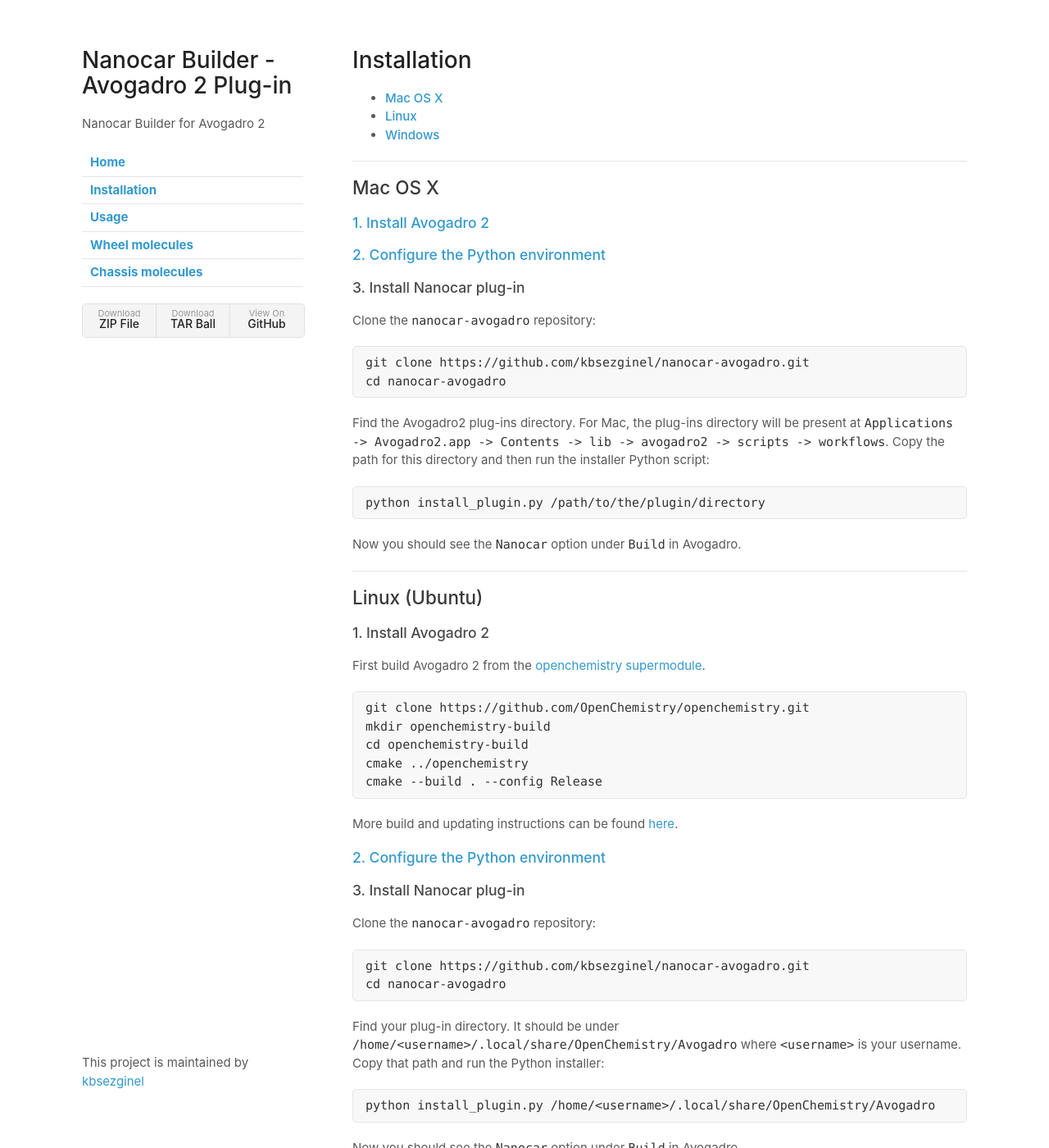
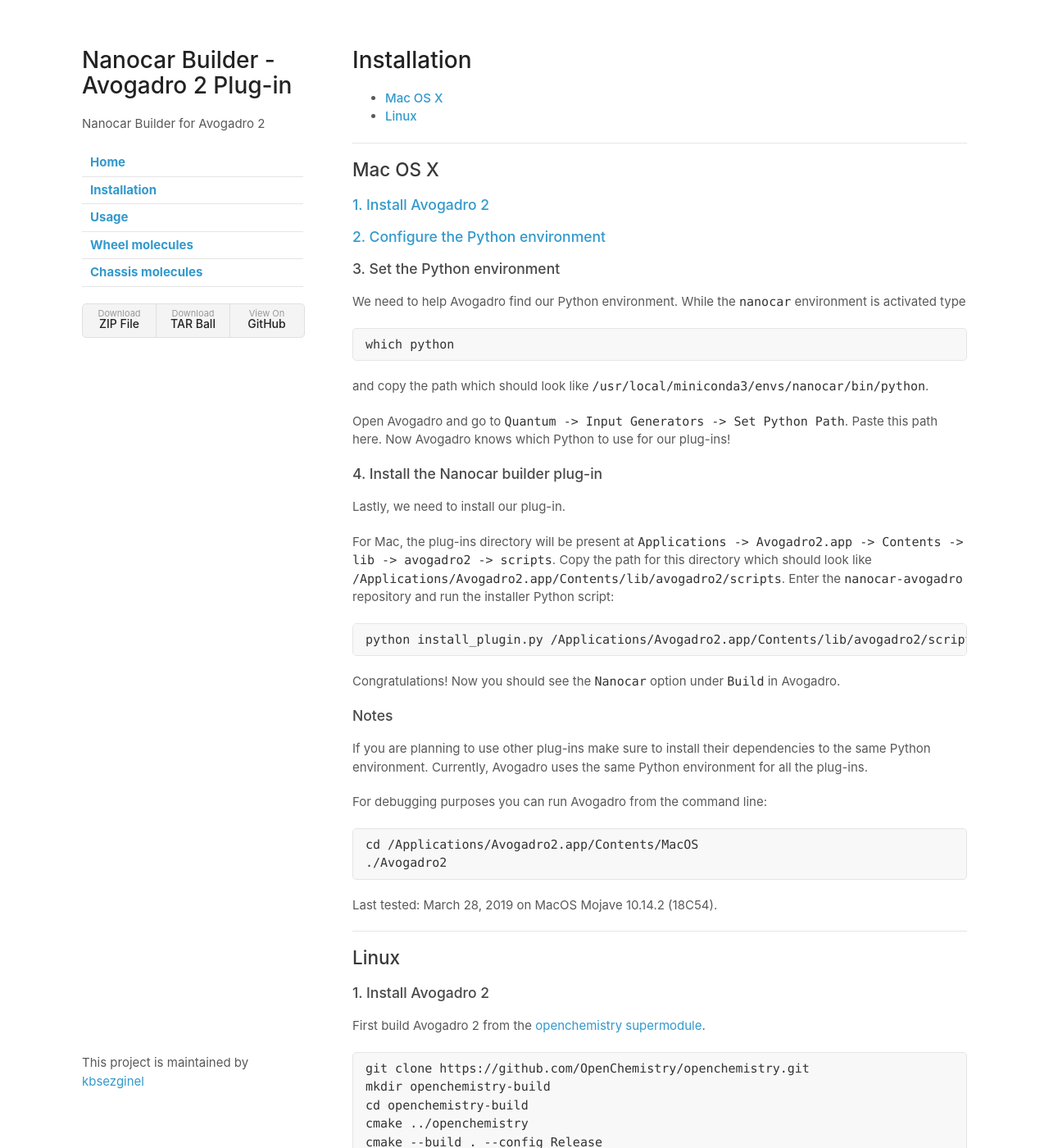
Before and after one commit to kbsezginel/nanocar-avogadro, a Jekyll site: the page built from docs/installation.md, in a window 1280 px wide and 1400 px high. Shown: the whole window at 82% size. Built offline with Jekyll 4.4.1, drawn with Linux system fonts in a browser that asks for light colours; our own code applies the rules of GitHub Pages for plain Markdown files; some of the changed text lies outside the part shown.

Commit message:
Update installation instructions

````diff
--- a/docs/installation.md
+++ b/docs/installation.md
@@ -1,29 +1,53 @@
 # Installation
 
 - **[Mac OS X](#mac-os-x)**
-- **[Linux](#linux-ubuntu)**
-- **[Windows](#windows)**
+- **[Linux](#linux)**
 
 --------------------
 
 ## Mac OS X
 ### [1. Install Avogadro 2](https://www.openchemistry.org/downloads/)
 ### [2. Configure the Python environment](#configuring-the-python-environment)
-### 3. Install Nanocar plug-in
-Clone the `nanocar-avogadro` repository:
+### 3. Set the Python environment
+We need to help Avogadro find our Python environment.
+While the `nanocar` environment is activated type
 ```
-git clone https://github.com/kbsezginel/nanocar-avogadro.git
-cd nanocar-avogadro
+which python
 ```
-Find the Avogadro2 plug-ins directory. For Mac, the plug-ins directory will be present at `Applications -> Avogadro2.app -> Contents -> lib -> avogadro2 -> scripts -> workflows`. Copy the path for this directory and then run the installer Python script:
+and copy the path which should look like `/usr/local/miniconda3/envs/nanocar/bin/python`.
+
+Open Avogadro and go to `Quantum -> Input Generators -> Set Python Path`.
+Paste this path here. Now Avogadro knows which Python to use for our plug-ins!
+
+### 4. Install the Nanocar builder plug-in
+Lastly, we need to install our plug-in.
+
+For Mac, the plug-ins directory will be present at
+`Applications -> Avogadro2.app -> Contents -> lib -> avogadro2 -> scripts`.
+Copy the path for this directory which should look like
+`/Applications/Avogadro2.app/Contents/lib/avogadro2/scripts`.
+Enter the `nanocar-avogadro` repository and run the installer Python script:
 ```
-python install_plugin.py /path/to/the/plugin/directory
+python install_plugin.py /Applications/Avogadro2.app/Contents/lib/avogadro2/scripts
 ```
-Now you should see the `Nanocar` option under `Build` in Avogadro.
+Congratulations! Now you should see the `Nanocar` option under `Build` in Avogadro.
+
+### Notes
+If you are planning to use other plug-ins make sure to install their dependencies
+to the same Python environment. Currently, Avogadro uses the same Python environment
+for all the plug-ins.
+
+For debugging purposes you can run Avogadro from the command line:
+```
+cd /Applications/Avogadro2.app/Contents/MacOS
+./Avogadro2
+```
+
+Last tested: March 28, 2019 on MacOS Mojave 10.14.2 (18C54).
 
 --------------------
 
-## Linux (Ubuntu)
+## Linux
 ### 1. Install Avogadro 2
 First build Avogadro 2 from the [openchemistry supermodule](https://github.com/OpenChemistry/openchemistry).
 ```
@@ -36,66 +60,60 @@
 More build and updating instructions can be found [here](http://wiki.openchemistry.org/Build).
 
 ### [2. Configure the Python environment](#configuring-the-python-environment)
+### 3. Set the Python environment
+We need to help Avogadro find our Python environment.
+While the `nanocar` environment is activated type
+```
+which python
+```
+and copy the path which should look something like
+`/home/<username>/miniconda3/envs/nanocar/bin/python`.
 
-### 3. Install Nanocar plug-in
-Clone the `nanocar-avogadro` repository:
-```
-git clone https://github.com/kbsezginel/nanocar-avogadro.git
-cd nanocar-avogadro
-```
-Find your plug-in directory. It should be under `/home/<username>/.local/share/OpenChemistry/Avogadro` where `<username>` is your username. Copy that path and run the Python installer:
+Open Avogadro and go to `Quantum -> Input Generators -> Set Python Path`.
+Paste this path here. Now Avogadro knows which Python to use for our plug-ins!
+
+### 4. Install the Nanocar builder plug-in
+Lastly, we need to install our plug-in.
+
+For linux this should be under `/home/<username>/.local/share/OpenChemistry/Avogadro` where
+`<username>` is your username. Copy that path and run the Python installer:
 ```
 python install_plugin.py /home/<username>/.local/share/OpenChemistry/Avogadro
 ```
-Now you should see the `Nanocar` option under `Build` in Avogadro.
+Congratulations! Now you should see the `Nanocar` option under `Build` in Avogadro.
 
---------------------
+### Notes
+If you are planning to use other plug-ins make sure to install their dependencies
+to the same Python environment. Currently, Avogadro uses the same Python environment
+for all the plug-ins.
 
-## Windows
-### 1. Install Avogadro 2
-### [2. Configure the Python environment](#configuring-the-python-environment)
-### 3. Install Nanocar plug-in
+Last tested: Oct 8, 2018 on Ubuntu 16.08
 
 ----------------------
 
 ## Configuring the Python environment
-1. Install conda [here](https://conda.io/docs/user-guide/install/index.html#regular-installation).
+1. Install miniconda for Python >= 3.6 [here](https://docs.conda.io/en/latest/miniconda.html).
 
-2. Create a new environment in conda. In Windows you can use the Anaconda prompt application.
+2. Create a new environment in conda.
 ```
-conda create -n nanocar python=3.5
+conda create -n nanocar python=3.6
 ```
 Activate the environment:
 ```
 conda activate nanocar
 ```
-Depending on your conda installation you might need to use:
+Depending on your conda installation / system you might need to use:
 ```
 source activate nanocar
 ```
 
-3. Install **[Ångström](https://github.com/kbsezginel/angstrom)** Python package.
+3. Clone the `nanocar-avogadro` repository:
 ```
-git clone https://github.com/kbsezginel/angstrom.git
-cd angstrom
-python setup.py install
+git clone https://github.com/kbsezginel/nanocar-avogadro.git
+cd nanocar-avogadro
 ```
 
-4. If you would like to use the surface builder you also need to install [ase](https://wiki.fysik.dtu.dk/ase/):
+4. Install requirements:
 ```
-conda install -c conda_forge ase
+pip install -r requirements.txt
 ```
-
-5. The Python path must be set in Avogadro2 to the environment which contains the installed python dependencies. Using conda (while the `nanocar` environment is activated) you can find the Python path by:
-```
-which python
-```
-or in Windows:
-```
-where python
-```
-Copy the path for your environment. In Avogadro2, access the Python Path variable under `Quantum -> Input Generators -> Set Python Path` and paste it here.
-
-Example paths:
-- Linux: `/home/<username>/anaconda3/envs/nanocar/bin/python`
-- Windows: `C:\Users\<username>\AppData\Local\conda\conda\envs\nanocar\python.exe`
````
